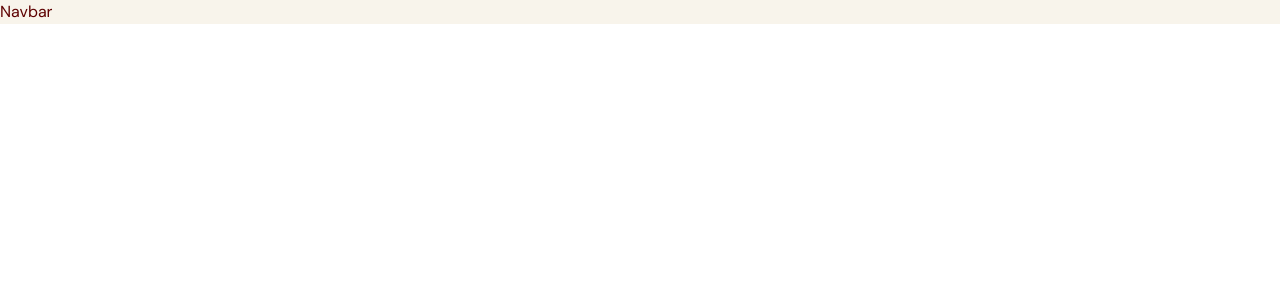
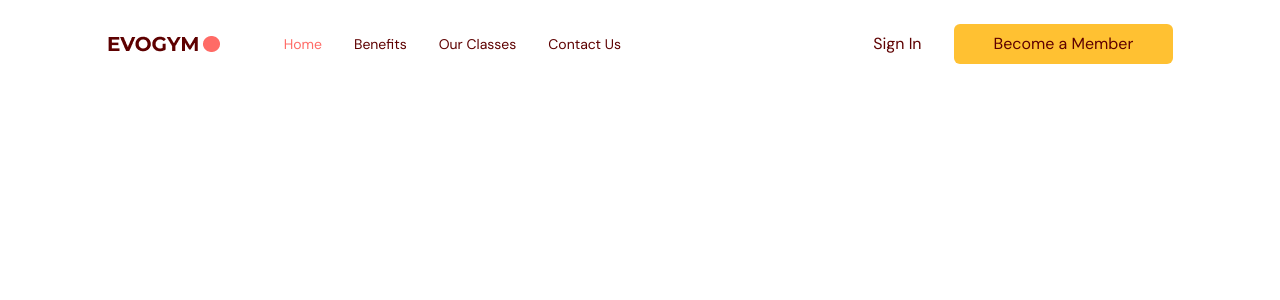
Before and after one commit to meyoh-23/fitness, a React (Vite) app: page / in a window 1280 px wide. Shown: the top 300 px of the page. Built offline with nearby package versions, Linux system fonts and the light colour scheme.

Commit message:
add: complete navbar

```diff
--- a/package.json
+++ b/package.json
@@ -9,7 +9,7 @@
     "preview": "vite preview"
   },
   "dependencies": {
-    "@heroicons/react": "^2.0.13",
+    "@heroicons/react": "^2.0.18",
     "framer-motion": "^7.6.19",
     "react": "^18.2.0",
     "react-anchor-link-smooth-scroll": "^1.0.12",
--- a/src/App.tsx
+++ b/src/App.tsx
@@ -1,14 +1,35 @@
+import { useEffect, useState } from "react";
 import Navbar from "@/scenes/navbar";
+import { SelectedPage } from "@/shared/types";
 
 function App() {
+  const [topOfPage, setTopOfPage] = useState<boolean>(false);
+
+  useEffect( ()=> {
+    const handleScroll = () => {
+      if ( window.scrollY === 0) {
+        setTopOfPage(true);
+        setSelectedPage(SelectedPage.Home);
+      }
+      if ( window.scrollY !== 0) setTopOfPage(false);
+    }
+    window.addEventListener("scroll", handleScroll);
+    return () => window.removeEventListener("scroll", handleScroll);
+  }, []);
+
+  const [selectedPage, setSelectedPage] = useState<SelectedPage>(SelectedPage.Home);
 
   return (
     <>
       <div className="bg-gray-20">
-        <Navbar/>
+        <Navbar
+        selectedPage={selectedPage}
+        setSelectedPage={setSelectedPage}
+        topOfPage={topOfPage}
+        />
       </div>
     </>
   )
 }
 
-export default App
+export default App;
--- /dev/null
+++ b/src/hooks/useMediaQuery.ts
@@ -0,0 +1,19 @@
+import { useState, useEffect } from "react";
+
+const useMediaQuery = (query: string) => {
+  const [matches, setMatches] = useState(false);
+
+  useEffect(() => {
+    const media = window.matchMedia(query);
+    if (media.matches !== matches) {
+      setMatches(media.matches);
+    }
+    const listener = () => setMatches(media.matches);
+    window.addEventListener("resize", listener);
+    return () => window.removeEventListener("resize", listener);
+  }, [matches, query]);
+
+  return matches;
+};
+
+export default useMediaQuery;
--- /dev/null
+++ b/src/scenes/navbar/Link.tsx
@@ -0,0 +1,27 @@
+import { SelectedPage } from "@/shared/types";
+import AnchorLink from "react-anchor-link-smooth-scroll"
+
+type Props = {
+    page: string,
+    selectedPage: SelectedPage,
+    setSelectedPage: (value: SelectedPage) => void;
+}
+
+function Link({
+    page,
+    selectedPage,
+    setSelectedPage,
+}: Props) {
+    const lowercasePage = page.toLowerCase().replace(/ /g, "") as SelectedPage; //remove spacing for more than one words
+    return (
+        <AnchorLink
+        className={`${selectedPage === lowercasePage ? "text-primary-500": ""} transition duration-500 hover:tex-primary-300`}
+        href={`#${lowercasePage}`}
+        onClick={() => setSelectedPage(lowercasePage)}
+        >
+            {page}
+        </AnchorLink>
+    )
+}
+
+export default Link;
--- a/src/scenes/navbar/index.tsx
+++ b/src/scenes/navbar/index.tsx
@@ -1,9 +1,117 @@
+import { useEffect, useState } from "react";
+import { Bars3Icon, XMarkIcon } from "@heroicons/react/24/solid";
+import logo from "@/assets/Logo.png";
+import Link from "./Link";
+import { SelectedPage } from "@/shared/types";
+import useMediaQuery from "@/hooks/useMediaQuery";
+import ActionButton from "@/shared/ActionButton";
 
-type Props = {}
+type Props = {
+  topOfPage: boolean,
+  selectedPage: SelectedPage,
+  setSelectedPage: (value: SelectedPage) => void;
+}
 
-const Navbar = (props: Props) => {
+const Navbar = ({ topOfPage, selectedPage, setSelectedPage}: Props) => {
+  const flexBetween = "flex items-center justify-between";
+  const isAboveMediumScreen = useMediaQuery("(min-width: 1060px)");
+  const [isMenuToggled, setIsMenuToggled] = useState<boolean>(false);
+  const navbarBackground = topOfPage ? "" : "bg-primary-100 drop-shadow"
+
   return (
-    <div>Navbar</div>
+    <nav>
+      <div
+      className={`${navbarBackground} ${flexBetween} fixed top-0 z-30 w-full py-6`}
+      >
+        <div className={`${flexBetween} mx-auto w-5/6`}>
+          <div className={`${flexBetween} w-full gap-16`}>
+            {/* LEFT SIDE */}
+            <img src={logo} alt="logo" />
+
+            {/* RIGHT SIDE OF NAV */}
+            {isAboveMediumScreen ? (
+            <div className={`${flexBetween} w-full `}>
+              <div className={`${flexBetween} gap-8 text-sm`}>
+                <Link
+                page="Home"
+                selectedPage={selectedPage}
+                setSelectedPage={setSelectedPage}
+                />
+                <Link
+                page="Benefits"
+                selectedPage={selectedPage}
+                setSelectedPage={setSelectedPage}
+                />
+                <Link
+                page="Our Classes"
+                selectedPage={selectedPage}
+                setSelectedPage={setSelectedPage}
+                />
+                <Link
+                page="Contact Us"
+                selectedPage={selectedPage}
+                setSelectedPage={setSelectedPage}
+                />
+              </div>
+              <div className={`${flexBetween} gap-8`}>
+                <p>Sign In</p>
+                <ActionButton
+                setSelectedPage={setSelectedPage}
+                children="Become a Member"
+                />
+              </div>
+            </div>
+          ) : (
+            <button type="button" title="menu" className="rounded-full bg-secondary-500"
+            onClick={() => setIsMenuToggled(!isMenuToggled)}
+            >
+              <Bars3Icon className="h-6 w-6 text-white"/>
+            </button>
+          )
+          }
+          </div>
+        </div>
+      </div>
+
+      {/* MOBILE MENU */}
+      { !isAboveMediumScreen && isMenuToggled && (
+        <div className="fixed right-0 bottom-0 z-40 h-full w-[300px] min-w-[150px] bg-primary-100 drop-shadow-xl">
+          {/* CLOSE ICON */}
+          <div className="flex justify-end p-12">
+            <button
+            type="button"
+            title="menu"
+            onClick={(prev) => setIsMenuToggled(!prev)}
+            >
+              <XMarkIcon className="h-6 w-6 text-gray-400"/>
+            </button>
+          </div>
+          {/* MENU ITEMS */}
+          <div className="ml-[33%] flex flex-col">
+            <Link
+            page="Home"
+            selectedPage={selectedPage}
+            setSelectedPage={setSelectedPage}
+            />
+            <Link
+            page="Benefits"
+            selectedPage={selectedPage}
+            setSelectedPage={setSelectedPage}
+            />
+            <Link
+            page="Our Classes"
+            selectedPage={selectedPage}
+            setSelectedPage={setSelectedPage}
+            />
+            <Link
+            page="Contact Us"
+            selectedPage={selectedPage}
+            setSelectedPage={setSelectedPage}
+            />
+          </div>
+        </div>
+      )}
+    </nav>
   )
 }
 
--- /dev/null
+++ b/src/shared/ActionButton.tsx
@@ -0,0 +1,22 @@
+import React from 'react'
+import AnchorLink from 'react-anchor-link-smooth-scroll';
+import { SelectedPage } from './types';
+
+type Props = {
+    children: React.ReactNode;
+    setSelectedPage: (value: SelectedPage) => void
+}
+
+const ActionButton = ({ children, setSelectedPage  } : Props) => {
+  return (
+    <AnchorLink
+    className='rounded-md bg-secondary-500 px-10 py-2 hover:bg-primary-500 hover:text-white'
+    onClick={() => setSelectedPage(SelectedPage.ContacUs)}
+    href={`#${SelectedPage.ContacUs}`}
+    >
+        { children }
+    </AnchorLink>
+  )
+}
+
+export default ActionButton;
--- /dev/null
+++ b/src/shared/types.ts
@@ -0,0 +1,6 @@
+export enum SelectedPage {
+  Home = "home",
+  Benefits = "benefits",
+  OurClasses = "ourclasses",
+  ContacUs = "contactus"
+}
```
Also changed, not shown: 1 other file (tests, documents, lock files or other folders).
